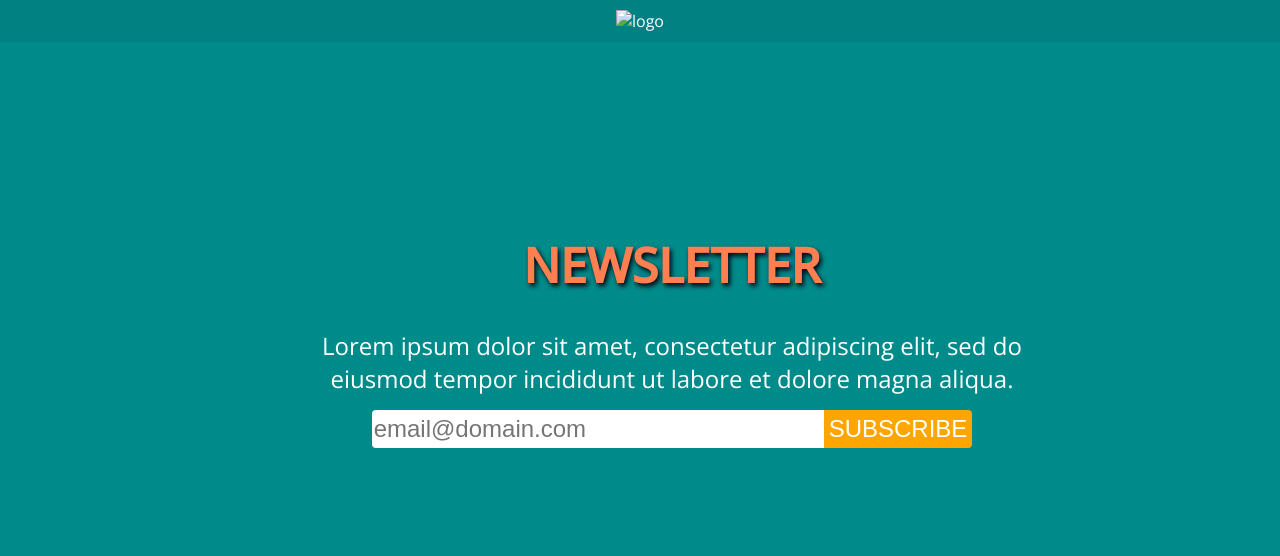
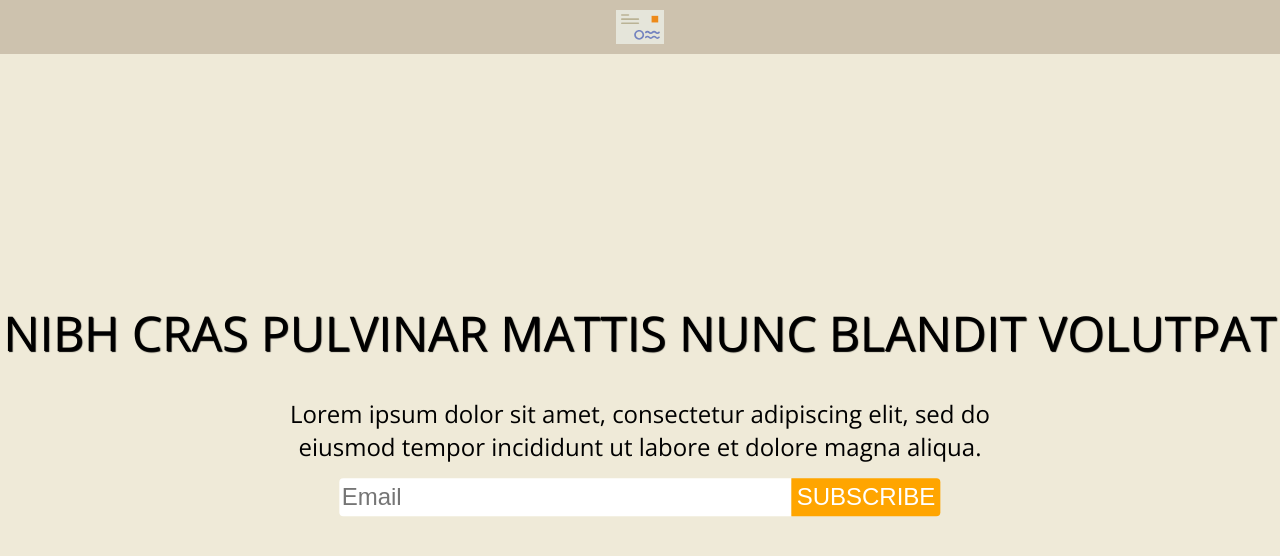
Before and after one commit to mateus-luiz/newsletter-landing-page, a plain HTML site: page index.html in a window 1280 px wide. Drawn offline with nearby package versions, Linux system fonts and the light colour scheme.

Commit message:
Add a icon on header and finish the style

```diff
--- a/css/style.scss
+++ b/css/style.scss
@@ -7,36 +7,39 @@ body{
     height: 100vh;
     margin: 0;
     padding: 0;
-    background-color: darkcyan;
-    color: white;
+    background-color: #EFEAD8;
     font-family: $primary-font;
     position: relative;
 }
 
 header{
-    background-color: #018181;
-    padding: 10px;
+    background-color: #CDC2AE;
+    padding: 3px;
     margin: 0;
 
     a{
         display: flex;
         justify-content: center;
+        width: 48px;
+        margin: 0 auto;
     }
 }
 
 main{
     display: flex;
     flex-direction: column;
-    justify-content: center;
     position: absolute;
-    top: 25%;
-    left: 25%;
+    top: 50%;
+    left: 50%;
+    margin-right: -50%;
+    transform: translate(-50%, -50%);
+
 
     h1{
         font-size: 3em;
+        font-weight: 400;
         text-align: center;
-        color: coral;
-        text-shadow: 2px 3px 5px #00000E;
+        text-shadow: 1px 1px 1px black;
     }
 
     p{
--- a/index.html
+++ b/index.html
@@ -10,13 +10,13 @@
 </head>
 <body>
     <header>
-        <a><img src="" alt="logo"></a>
+        <a><img src="images/letter.svg" alt="logo"></a>
     </header>
     <main>
-        <h1>NEWSLETTER</h1>
+        <h1>NIBH CRAS PULVINAR MATTIS NUNC BLANDIT VOLUTPAT</h1>
         <p>Lorem ipsum dolor sit amet, consectetur adipiscing elit, sed do eiusmod tempor incididunt ut labore et dolore magna aliqua.</p>
         <form>
-            <input type="email" name="fEmail" id="fEmail" placeholder="email@domain.com">
+            <input type="email" name="fEmail" id="fEmail" placeholder="Email">
             <button type="button" name="fSubscribe" id="fSubscribe">SUBSCRIBE</button>
         </form>
     </main>
```
Also changed, not shown: css/style.css, images/letter.svg (added), 1 other file.
